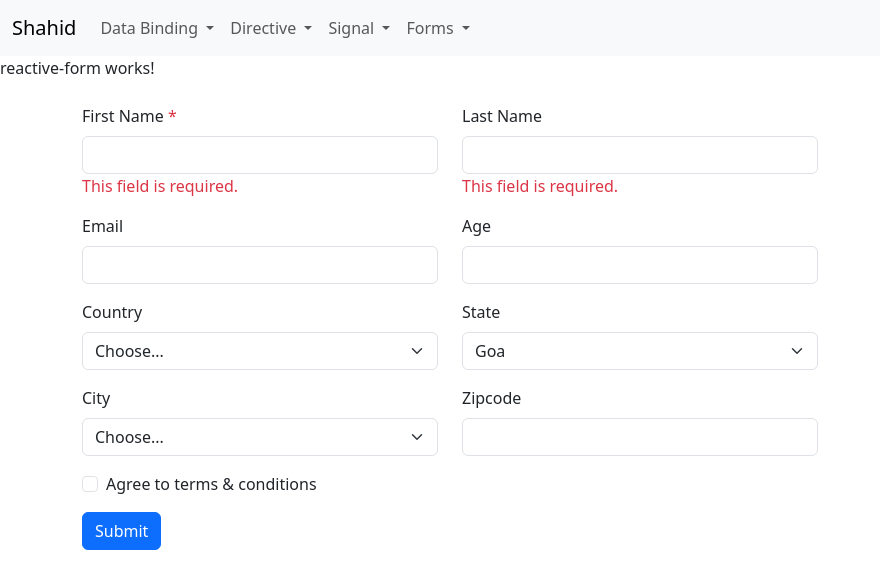
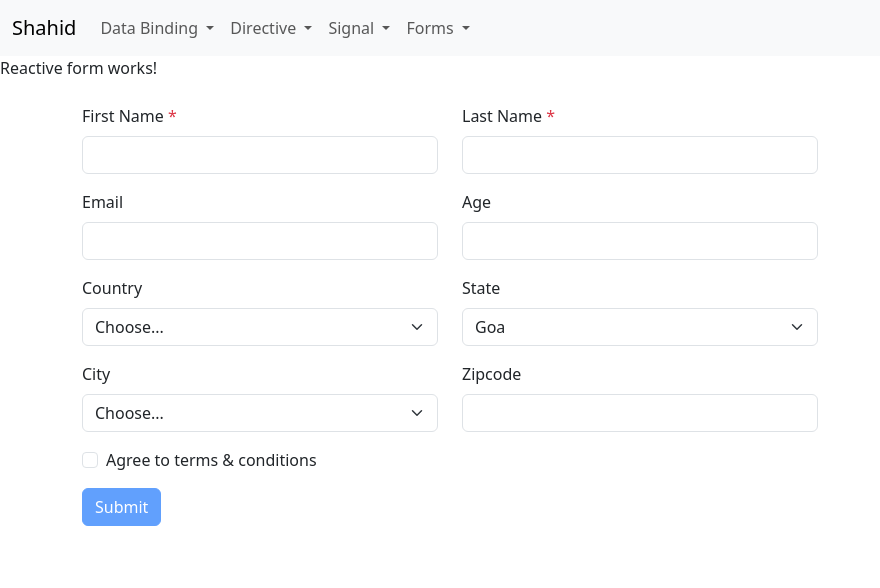
Before and after one commit to msaShahid/Angular19_App, an Angular app: page /reactive-form in a window 1280 px wide. Shown: the top 588 px of the page, without its empty margins (0-880 px from the left). Built offline with nearby package versions, Linux system fonts and the light colour scheme.

Commit message:
`Added form validation and error messages to reactive form component`

```diff
--- a/src/app/components/reactive-form/reactive-form.component.html
+++ b/src/app/components/reactive-form/reactive-form.component.html
@@ -1,4 +1,4 @@
-<p>reactive-form works!</p>
+<p>Reactive form works!</p>
 <div class="container mt-4">
   <form class="form" (ngSubmit)="onUserSave()" [formGroup]="useForm">
     <div class="row">
@@ -9,27 +9,36 @@
           class="form-control"
           name="firstName"
           formControlName="firstName"
-                    required
         />
-                <div class="text-danger">
-                    <span>This field is required.</span>
+        <div *ngIf="useForm.controls['firstName'].touched && useForm.controls['firstName'].invalid" class="text-danger">
+          <div *ngIf="useForm.controls['firstName'].errors?.['required']">
+            First name is required
+          </div>
+          <div *ngIf="useForm.controls['firstName'].errors?.['minlength']">
+            First name must be at least 3 characters
           </div>
         </div>
+      </div>
+
       <div class="mb-3 col-sm-4">
-                <label class="form-label">Last Name</label>
+        <label class="form-label">Last Name <span class="text-danger">*</span></label>
         <input
           type="text"
           class="form-control"
-                    minlength="4"
           name="lastName"
           formControlName="lastName"
-                    required
         />
-                <div  class="text-danger">
-                    <span>This field is required.</span>
+        <div *ngIf="useForm.controls['lastName'].touched && useForm.controls['lastName'].invalid" class="text-danger">
+          <div *ngIf="useForm.controls['lastName'].errors?.['required']">
+            Last name is required
+          </div>
+          <div *ngIf="useForm.controls['lastName'].errors?.['minlength']">
+            Last name must be at least 5 characters
           </div>
         </div>
       </div>
+    </div>
+
     <div class="row">
       <div class="mb-3 col-sm-4">
         <label class="form-label">Email</label>
@@ -39,7 +48,13 @@
           name="email"
           formControlName="email"
         />
+        <div *ngIf="useForm.controls['email'].touched && useForm.controls['email'].invalid" class="text-danger">
+          <div *ngIf="useForm.controls['email'].errors?.['email']">
+            Please enter a valid email address
           </div>
+        </div>
+      </div>
+
       <div class="mb-3 col-sm-4">
         <label for="age" class="form-label">Age</label>
         <input
@@ -48,8 +63,20 @@
           name="age"
           formControlName="age"
         />
+        <div *ngIf="useForm.controls['age'].touched && useForm.controls['age'].invalid" class="text-danger">
+          <div *ngIf="useForm.controls['age'].errors?.['required']">
+            Age is required
+          </div>
+          <div *ngIf="useForm.controls['age'].errors?.['min']">
+            Age must be at least 18
+          </div>
+          <div *ngIf="useForm.controls['age'].errors?.['max']">
+            Age must be below 100
           </div>
         </div>
+      </div>
+    </div>
+
     <div class="row">
       <div class="mb-3 col-sm-4">
         <label class="form-label">Country</label>
@@ -57,27 +84,33 @@
           class="form-select"
           name="country"
           formControlName="country"
-                    required
         >
           <option value="">Choose...</option>
           <option value="india">India</option>
         </select>
+        <div *ngIf="useForm.controls['country'].touched && useForm.controls['country'].invalid" class="text-danger">
+          Country is required
         </div>
+      </div>
+
       <div class="mb-3 col-sm-4">
         <label class="form-label">State</label>
         <select
           class="form-select"
           name="state"
           formControlName="state"
-                    required
         >
           <option value="">Choose...</option>
           <option value="West Bengal">West Bengal</option>
           <option value="Goa">Goa</option>
           <option value="Delhi">Delhi</option>
         </select>
+        <div *ngIf="useForm.controls['state'].touched && useForm.controls['state'].invalid" class="text-danger">
+          State is required
         </div>
       </div>
+    </div>
+
     <div class="row">
       <div class="mb-3 col-sm-4">
         <label class="form-label">City</label>
@@ -85,14 +118,17 @@
           class="form-select"
           name="city"
           formControlName="city"
-                    required
         >
           <option value="">Choose...</option>
           <option value="New Delhi">New Delhi</option>
-                    <option value="kolkata">kolkata</option>
+          <option value="Kolkata">Kolkata</option>
           <option value="Panji">Panji</option>
         </select>
+        <div *ngIf="useForm.controls['city'].touched && useForm.controls['city'].invalid" class="text-danger">
+          City is required
         </div>
+      </div>
+
       <div class="mb-3 col-sm-4">
         <label class="form-label">Zipcode</label>
         <input
@@ -101,8 +137,18 @@
           name="zipcode"
           formControlName="zipcode"
         />
+        <div *ngIf="useForm.controls['zipcode'].touched && useForm.controls['zipcode'].invalid" class="text-danger">
+            <div *ngIf="useForm.controls['zipcode'].errors?.['required']">
+              Zipcode is required
+            </div>
+            <div *ngIf="useForm.controls['zipcode'].errors?.['pattern']">
+              Zipcode must be exactly 6 digits
             </div>
           </div>
+        </div>
+
+    </div>
+
     <div class="mb-3 form-check">
       <input
         type="checkbox"
@@ -111,10 +157,15 @@
         formControlName="isTermsAggree"
       />
       <label class="form-check-label">Agree to terms & conditions</label>
+      <div *ngIf="useForm.controls['isTermsAggree'].touched && useForm.controls['isTermsAggree'].invalid" class="text-danger">
+        You must agree to the terms and conditions
       </div>
+    </div>
+
     <button
       type="submit"
       class="btn btn-primary"
+      [disabled]="useForm.invalid"
     >
       Submit
     </button>
--- a/src/app/components/reactive-form/reactive-form.component.ts
+++ b/src/app/components/reactive-form/reactive-form.component.ts
@@ -1,24 +1,33 @@
+import { CommonModule } from '@angular/common';
 import { Component } from '@angular/core';
-import { FormControl, FormGroup, ReactiveFormsModule } from '@angular/forms';
+import { FormControl, FormGroup, ReactiveFormsModule, Validators } from '@angular/forms';
 
 @Component({
   selector: 'app-reactive-form',
-  imports: [ReactiveFormsModule],
+  imports: [ReactiveFormsModule, CommonModule],
   templateUrl: './reactive-form.component.html',
   styleUrl: './reactive-form.component.css'
 })
 export class ReactiveFormComponent {
   useForm: FormGroup = new FormGroup({
-    firstName: new FormControl(""),
-    lastName: new FormControl(""),
-    email: new FormControl(""),
-    age: new FormControl(""),
-    country: new FormControl(""),
-    state: new FormControl("Goa"),
-    city: new FormControl(""),
-    zipcode: new FormControl(""),
-    isTermsAggree:  new FormControl(false)
-  })
+    firstName: new FormControl('', [Validators.required, Validators.minLength(3)]),
+    lastName: new FormControl('', [Validators.required, Validators.minLength(5)]),
+    email: new FormControl('', [Validators.required, Validators.email, Validators.pattern(/^[a-zA-Z0-9._%+-]+@[a-zA-Z0-9.-]+\.[a-zA-Z]{2,}$/)]),
+    age: new FormControl('', [Validators.required, Validators.min(18), Validators.max(100)]),
+    country: new FormControl('', Validators.required),
+    state: new FormControl('Goa', Validators.required),
+    city: new FormControl('', Validators.required),
+    zipcode: new FormControl('', [Validators.required, Validators.pattern('^[0-9]{6}$')]),
+    isTermsAggree: new FormControl(false, Validators.requiredTrue)
+  });
+
+
+  constructor(){
+    this.useForm.controls['state'].disable();
+    setTimeout(()=> {
+      this.useForm.controls['state'].enable();
+    },5000);
+  }
 
   onUserSave(){
     console.log(this.useForm.value);
```
Lines whose indentation alone changed are shown as unchanged.
